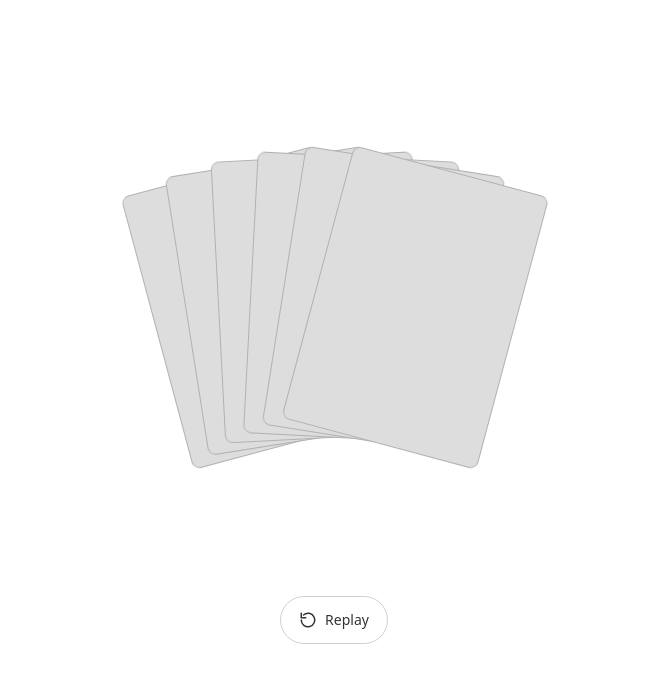
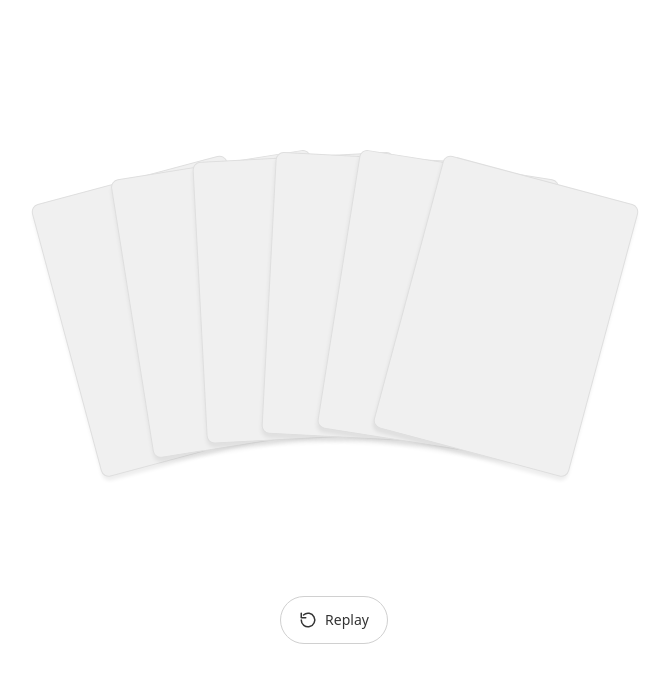
Before and after one commit to deepp2905/cards-stacking, a React (Vite) app: page / in a window 1280 px wide. Shown: the top 682 px of the page, without its empty margins (306-975 px from the left). Built offline with nearby package versions, Linux system fonts and the light colour scheme.

Commit message:
starggered delay

```diff
--- a/package.json
+++ b/package.json
@@ -10,6 +10,7 @@
     "preview": "vite preview"
   },
   "dependencies": {
+    "framer-motion": "^12.38.0",
     "react": "^19.2.5",
     "react-dom": "^19.2.5"
   },
--- a/src/App.css
+++ b/src/App.css
@@ -19,22 +19,13 @@
   left: 0;
   width: 200px;
   height: 280px;
-  background: #dddddd;
-  border: 1px solid #b1b1b1;
+  background: #f0f0f0;
+  border: 1px solid #dfdfdf;
   border-radius: 8px;
-  transform-origin: 50% 160%;
-  animation: fan 0.8s cubic-bezier(0.2, 0.8, 0.2, 1) forwards;
-  animation-delay: calc(var(--i) * 30ms);
-  transform: rotate(0deg);
-}
+  transform-origin: 50% 250%;
+  box-shadow:
+      0 4px 4px rgba(0, 0, 0, 0.07);
 
-@keyframes fan {
-  from {
-    transform: rotate(0deg);
-  }
-  to {
-    transform: rotate(var(--angle));
-  }
 }
 
 .replay {
--- a/src/App.jsx
+++ b/src/App.jsx
@@ -1,23 +1,36 @@
-import { useState } from 'react'
+import { useMemo, useState } from 'react'
+import { motion } from 'framer-motion'
 import './App.css'
 
 function App() {
   const cards = [0, 1, 2, 3, 4, 5]
   const [playKey, setPlayKey] = useState(0)
 
+  const delays = useMemo(
+    () => cards.map(() => 0.02 + Math.random() * 0.02),
+    [playKey]
+  )
+
+  const totalDuration = 0.45
+
   return (
     <div className="table">
       <div className="stack" key={playKey}>
         {cards.map((i) => {
-          const angle = (i - 2.5) * 6
+          const offset = i - 2.5
+          const angle = offset * 6
+          const x = offset * 10
           return (
-            <div
+            <motion.div
               key={i}
               className="card"
-              style={{
-                '--angle': `${angle}deg`,
-                '--i': i,
-                zIndex: i,
+              style={{ zIndex: i }}
+              initial={{ rotate: 0, x: 0 }}
+              animate={{ rotate: angle, x }}
+              transition={{
+                duration: totalDuration - delays[i],
+                delay: delays[i],
+                ease: [0.2, 0.8, 0.6, 1],
               }}
             />
           )
```
Also changed, not shown: .claude/settings.local.json (added), 1 other file (tests, documents, lock files or other folders).
